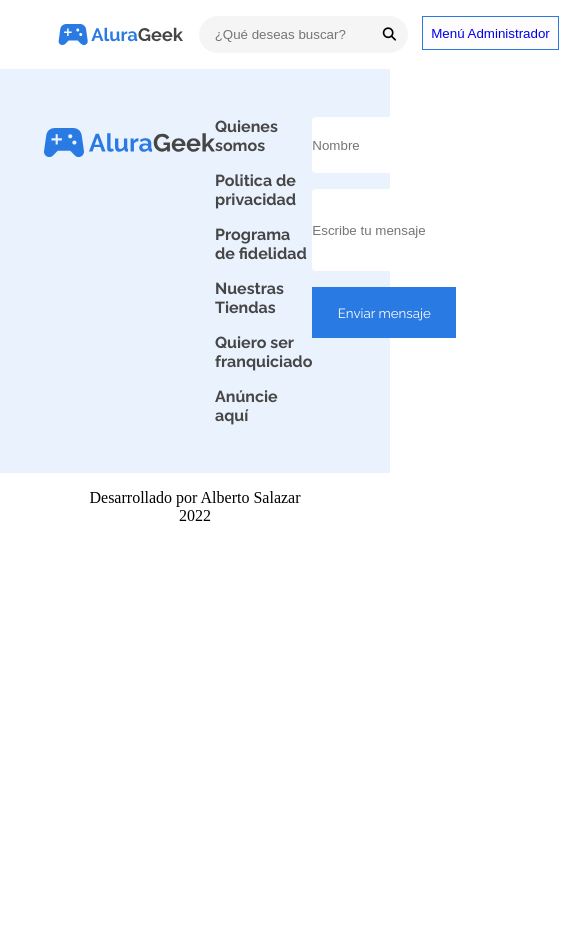
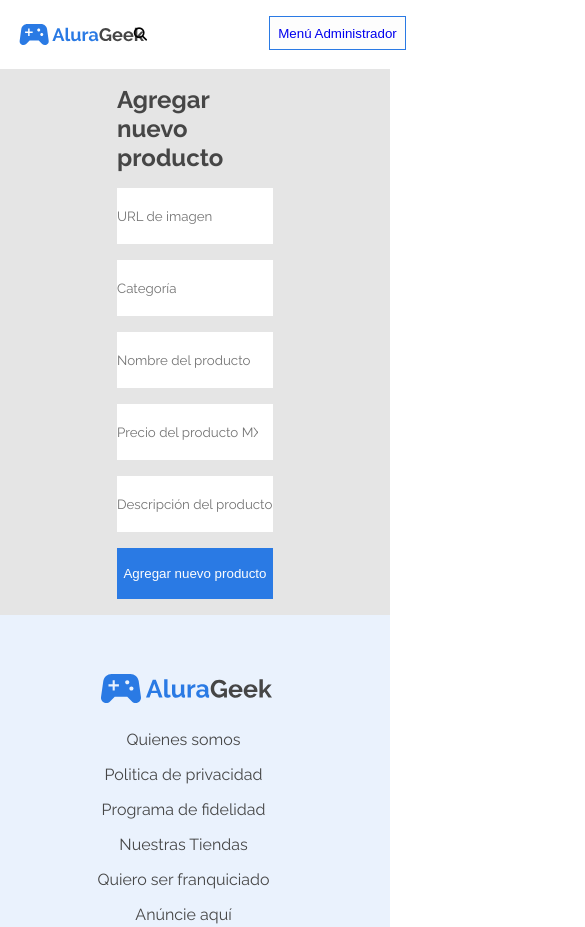
Before and after one commit to XBetoWanX/ecommerce, a plain HTML site: page agregar-nuevo-producto.html in a window 390 px wide. Shown: the top 927 px of the page, 585 px wide, since content can reach past the window. Before the commit the page ends 844 px from the top, so only its background shows below. Drawn offline with Linux system fonts and the light colour scheme.

Commit message:
Terminando el responsive, falta un detalle con el header

```diff
--- /dev/null
+++ b/agregar-nuevo-producto.css
@@ -0,0 +1,27 @@
+.agregar{
+    background: var(--color-fondo);
+}
+.agregar__container{
+    display: flex;
+    flex-direction: column;
+    margin: 0 30%;
+    gap: 1em;
+    padding: 1em 0;
+}
+.agregar__titulo{
+    color: var(--color-descripcion);
+    font-family: var(--Raleway);
+}
+.agregar__url, .agregar__categorias, .agregar__nombre, .agregar__precio, .agregar__descripcion{
+    height: 56px;
+    border: none;
+}
+.agregar__boton{
+    color: #fdfdfd;
+    height: 51px;
+    background: var(--color-azul);
+    border: none;
+}
+::placeholder{
+    font-family: var(--Raleway);
+}
--- a/agregar-nuevo-producto.html
+++ b/agregar-nuevo-producto.html
@@ -10,6 +10,7 @@
         content="width=device-width, user-scalable=no, initial-scale=1.0, maximum-scale=1.0, minimum-scale=1.0">
     <link rel="stylesheet" href="style.css">
     <link rel="stylesheet" href="responsive.css">
+    <link rel="stylesheet" href="agregar-nuevo-producto.css">
 </head>
 
 <body>
@@ -26,7 +27,17 @@
         </div>
     </header>
 
-
+    <section class="agregar">
+        <form class="agregar__container" type="text" placeholder="URL de imagen" required>
+            <h1 class="agregar__titulo">Agregar nuevo producto</h1>
+            <input class="agregar__url" type="url" placeholder="URL de imagen" required>
+            <input class="agregar__categorias" type="text" placeholder="Categoría" required>
+            <input class="agregar__nombre" type="text" placeholder="Nombre del producto" required>
+            <input class="agregar__precio" type="number" placeholder="Precio del producto MXN" required>
+            <input class="agregar__descripcion" type="text" placeholder="Descripción del producto" required>
+            <button class="agregar__boton" type="submit">Agregar nuevo producto</button>
+        </form>
+    </section>
     <section class="sobre-nosotros">
         <div class="sobre-nosotros__container">
             <img class="sobre-nosotros__logo" src="imagenes/Logo.svg">
--- a/responsive.css
+++ b/responsive.css
@@ -1,16 +1,71 @@
 /* Extra small devices (phones, 600px and down) */
 @media only screen and (max-width: 600px) {
+    /* ENCABEZADO RESPONSIVE */
+    .encabezado{
+        margin: 0;
+    }
+    .encabezado__logo-y-barra{
 
+
+    }
+    .encabezado__container{
+
+    }
+
+    .encabezado__barra-de-busqueda-y-lupa{
+
+    }
+    .encabezado__barra-de-busqueda{
+        display: none;
+    }
+    .encabezado__logo{
+
+    }
+    .encabezado__btn-busqueda{
+
+    }
+    /* PRODUCTOS RESPONSIVE */
+    .productos__hardware, .productos__consolas, .productos__pcs-armadas{
+        flex-wrap: wrap;
+    }
+    .productos__img{
+        width: 156px;
+        height: 160px;
+    }
+    .productos__hardware, .productos__consolas, .productos__pcs-armadas {
+        display: flex;
+        padding: 0.4em 5% 2em 5%;
+        gap: 1em;
+    }
+    /* CSS SOBRE NOSOTROS */
+    .sobre-nosotros__container{
+        flex-direction: column;
+        margin: 0 5%;
+        width: 328px;
+        gap: 1em;
+    }
+    .sobre-nosotros__nombre,.sobre-nosotros__mensaje{
+        width: 328px;
+    }
+    .sobre-nosotros__enlaces{
+        align-items: center;
+    }
+    .sobre-nosotros__logo{
+        align-self: center;
+    }
+    ::placeholder{
+        font-family: var(--Raleway);
+    }
 }
 
 /* Small devices (portrait tablets and large phones, 600px and up) */
-@media only screen and (min-width: 600px) {...}
+@media only screen and (min-width: 600px) {}
 
 /* Medium devices (landscape tablets, 768px and up) */
-@media only screen and (min-width: 768px) {...}
+@media only screen and (min-width: 768px) {}
 
 /* Large devices (laptops/desktops, 992px and up) */
-@media only screen and (min-width: 992px) {...}
+@media only screen and (min-width: 992px) {}
 
 /* Extra large devices (large laptops and desktops, 1200px and up) */
-@media only screen and (min-width: 1200px) {...}
+@media only screen and (min-width: 1200px) {}
--- a/style.css
+++ b/style.css
@@ -11,6 +11,7 @@
     --color-barra-de-busqueda:#F5F5F5;
     --color-azul: #2A7AE4;
     --color-descripcion: #464646;
+    --color-fondo: #e5e5e5;
 }
 /* CSS DEL ENCABEZADO */
 .encabezado{
@@ -136,9 +137,14 @@
     color: var(--color-descripcion);
     font-weight: bold;
 }
-.productos__link, .sobre-nosotros__links{
+.productos__link{
+    color: var(--color-azul);
+    font-weight: bold;
+    text-decoration: none;
+
+}
+.sobre-nosotros__links{
     color: var(--color-descripcion);
-    font-weight: bold;
     text-decoration: none;
     text-decoration: 2s;
 }
@@ -158,6 +164,11 @@
 .sobre-nosotros{
     background: var(--color-de-fondo-contacto);
 }
+.sobre-nosotros__titulo{
+    color: var(--color-descripcion);
+    font-family: var(--Raleway);
+}
+
 .sobre-nosotros__container{
     margin: 0 10%;
     display: flex;
```
Also changed, not shown: index.html (+1 -0 lines).
